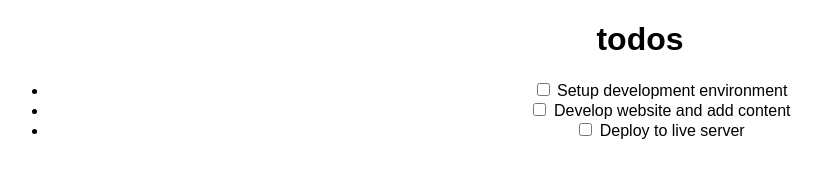
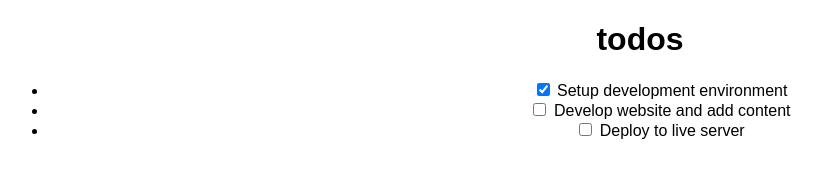
Before and after one commit to warui09/react-todo-app, a React (Create React App) app: page / in a window 1280 px wide. Shown: the top 173 px of the page, without its empty margins (0-822 px from the left). Built offline with nearby package versions, Linux system fonts and the light colour scheme.

Commit message:
made checkbox to be controlled component

```diff
--- a/src/components/TodoItem.js
+++ b/src/components/TodoItem.js
@@ -4,7 +4,7 @@ class TodoItem extends React.Component {
   render() {
     return (
       <li key={this.props.todo.id}>
-        <input type={"checkbox"} /> {this.props.todo.title}
+        <input type={"checkbox"} checked={this.props.todo.completed} /> {this.props.todo.title}
       </li>
     );
   }
```
